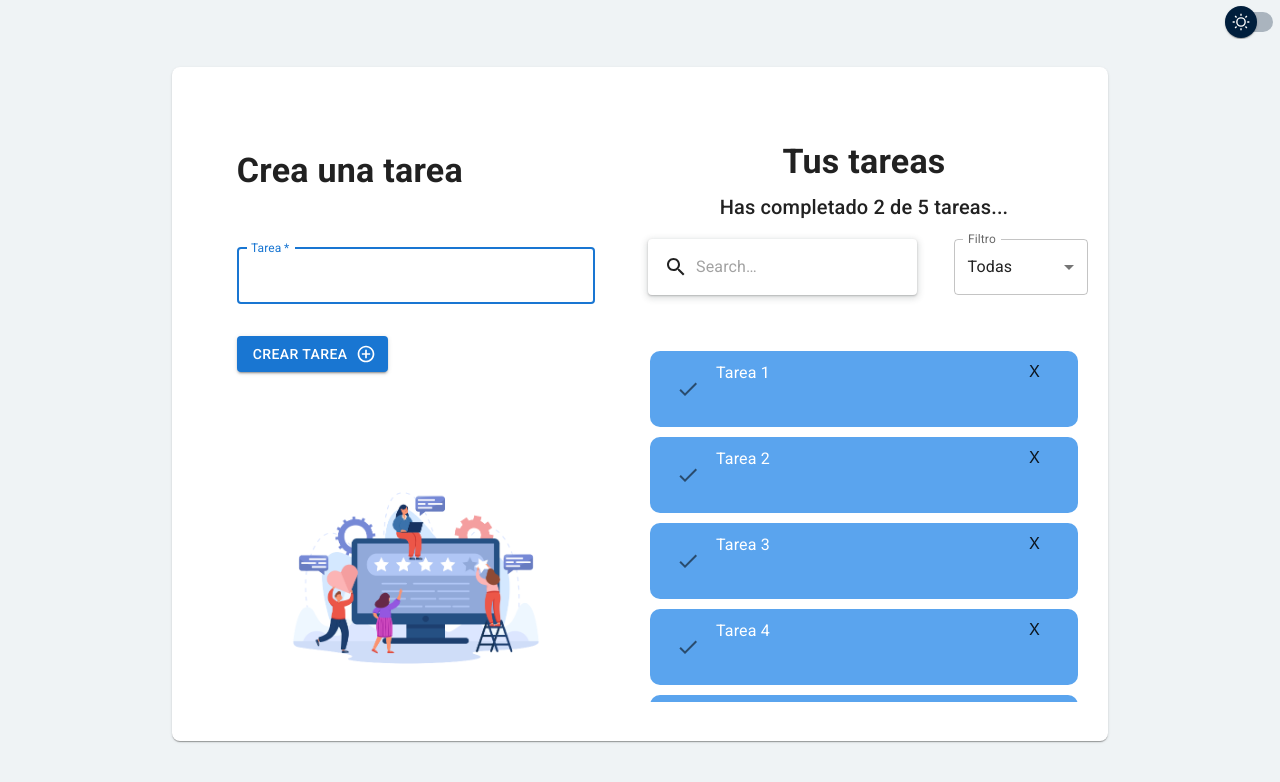
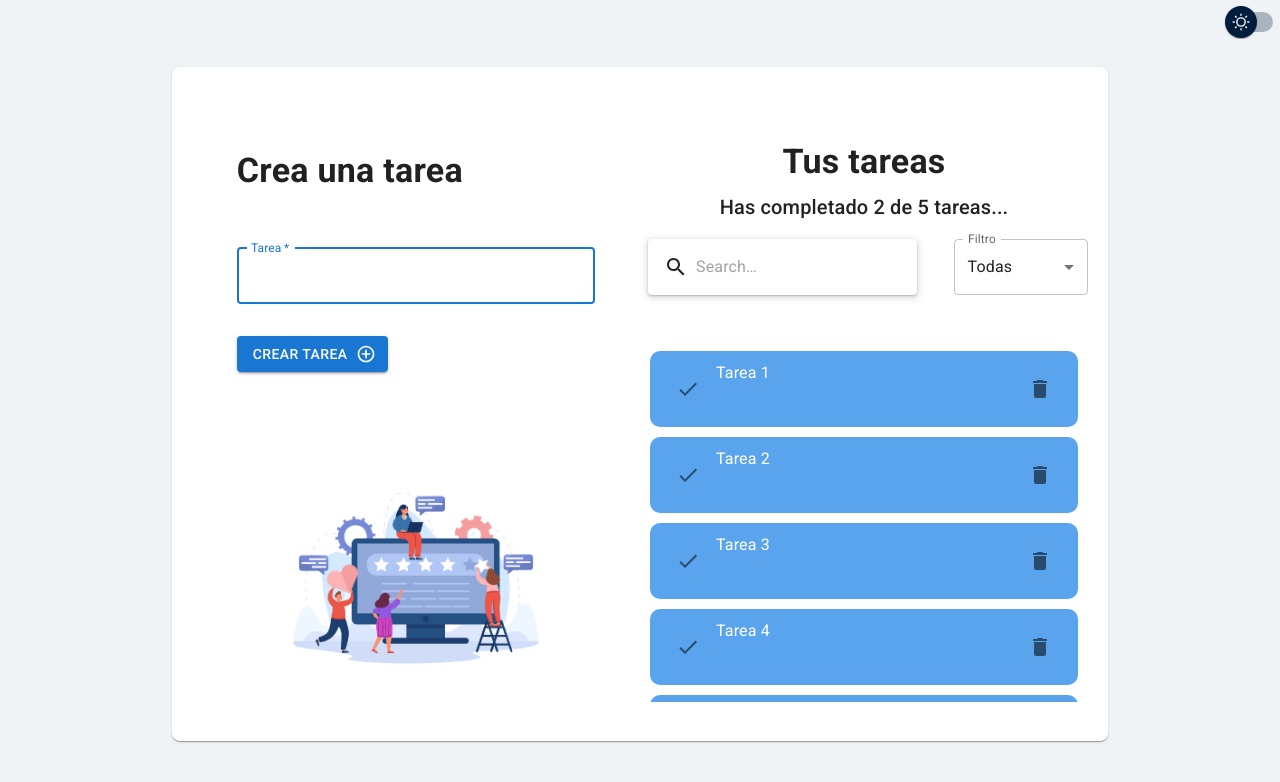
Before and after one commit to Bebeeloper/todo-machine, a React (Create React App) app: page / in a window 1280 px wide. Shown: the top 782 px of the page. Built offline with nearby package versions, Linux system fonts and the light colour scheme.

Commit message:
Deleting items

```diff
--- a/src/modules/ToDos/components/ToDoItem.tsx
+++ b/src/modules/ToDos/components/ToDoItem.tsx
@@ -6,6 +6,7 @@ import Box from '@mui/material/Box';
 import CheckIcon from '@mui/icons-material/Check';
 import Typography from '@mui/material/Typography';
 import IconButton from '@mui/material/IconButton';
+import DeleteIcon from '@mui/icons-material/Delete';
 import { palette_colors } from '../types/types';
 
 
@@ -26,14 +27,13 @@ const Btn = styled('div')(({ theme }) => ({
 }));
 
 function ToDoItem(props: ToDoItemType) {
-    const { index, text, mode, completeToDos, toDos, filterToDos, indexTodos} = props
+    const { index, text, mode, completeToDos, deleteToDos, toDos, filterToDos, indexTodos} = props
   return (
     <li style={{
       padding: '10px',
       margin: '10px',
       display: 'flex',
       borderRadius: '10px',
-      // backgroundColor: mode === false ? palette_colors.blue_background : palette_colors.dark_background
       backgroundColor: mode === false ?
                           filterToDos === 'all' ?
                             toDos[index].completed ? palette_colors.modal_background : palette_colors.blue_background
@@ -44,8 +44,6 @@ function ToDoItem(props: ToDoItemType) {
                             toDos[index].completed ? palette_colors.dark_background : palette_colors.dark_container
                           :
                             filterToDos === 'pending' ? palette_colors.dark_container : palette_colors.dark_background
-      // boxShadow: mode === false ? 'rgba(60, 64, 67, 0.3) 0px 1px 2px 0px, rgba(60, 64, 67, 0.15) 0px 2px 6px 2px' : 'none',
-      // boxShadow: mode === false ? 'rgba(0, 0, 0, 0.3) 1.95px 1.95px 2.6px' : 'none',
     }}>
       <Box sx={{
         padding: 1,
@@ -75,10 +73,21 @@ function ToDoItem(props: ToDoItemType) {
           {text}
         </Typography>
       </Box>
-      <Box sx={{
+      {/* <Box sx={{
         width: '10%'
       }}>
         <span>X</span>
+      </Box> */}
+      <Box sx={{
+        padding: 1,
+        width: '10%',
+        display: 'flex',
+        justifyContent: 'center',
+        alignItems: 'center'
+      }}>
+        <IconButton onClick={() => {deleteToDos(index)}} aria-label="delete" >
+          <DeleteIcon />
+        </IconButton>
       </Box>
     </li>
   )
--- a/src/modules/ToDos/container/ToDoContainer.tsx
+++ b/src/modules/ToDos/container/ToDoContainer.tsx
@@ -159,6 +159,36 @@ function ToDoContainer() {
     }
   }
 
+  const deleteToDos = (index: number) => {
+    switch (filterToDos) {
+      case 'all':
+        // const newToDos = [...toDos];
+        // newToDos.filter((todo, i) => i !== index);
+        setToDos(toDos.filter((todo, i) => i !== index));
+        console.log('index: ', index);
+        if (toDos[index].completed) {
+          setToDosCompleted(toDosCompleted.filter((todo) => todo.index_todos !== index));
+        }
+
+        // if (toDos[index].completed === true) {
+        //   setToDosCompleted(oldArray => [...oldArray, {index_todos: index, text: toDos[index].text, completed: true}]);
+        // }
+        break;
+      case 'completed':
+        // const newToDosCompleted = [...toDosCompleted];
+        // newToDosCompleted[index].completed = false;
+        // setToDosCompleted(newToDosCompleted.filter((todo: any) => todo.completed));
+        // break;
+      case 'pending':
+        // const newToDosPending = [...toDosPending];
+        // newToDosPending[index].completed = true;
+        // setToDosPending(newToDosPending.filter((todo: any) => !todo.completed));
+        // break;
+      default:
+        break;
+    }
+  }
+
   const filterValue: any = {
     "all": toDos.map((todo, index) => (
       <ToDoItem
@@ -167,6 +197,7 @@ function ToDoContainer() {
         text={todo.text}
         mode={mode}
         completeToDos={completeToDos}
+        deleteToDos={deleteToDos}
         toDos={toDos}
         filterToDos={filterToDos}
         indexTodos={toDos[index].index_todos}
@@ -179,6 +210,7 @@ function ToDoContainer() {
         text={todo.text}
         mode={mode}
         completeToDos={completeToDos}
+        deleteToDos={deleteToDos}
         toDos={toDos}
         filterToDos={filterToDos}
         indexTodos={toDos[index].index_todos}
@@ -191,6 +223,7 @@ function ToDoContainer() {
         text={todo.text}
         mode={mode}
         completeToDos={completeToDos}
+        deleteToDos={deleteToDos}
         toDos={toDos}
         filterToDos={filterToDos}
         indexTodos={toDos[index].index_todos}
@@ -280,37 +313,6 @@ function ToDoContainer() {
                     }}>
                       <ToDoList>
                         {
-                          // filterToDos === 'All' ?
-                          //   toDos.map((todo, index) => (
-                          //     <ToDoItem
-                          //       key={index}
-                          //       index={index}
-                          //       text={todo.text}
-                          //       mode={mode}
-                          //       completeToDos={completeToDos}
-                          //       toDos={toDos}
-                          //     />
-                          //   )) : filterToDos === 'Completed' ?
-                          //         toDosCompleted.map((todo, index) => (
-                          //           <ToDoItem
-                          //             key={index}
-                          //             index={index}
-                          //             text={todo.text}
-                          //             mode={mode}
-                          //             completeToDos={completeToDos}
-                          //             toDos={toDos}
-                          //           />
-                          //         )) :
-                          //         toDosPending.map((todo, index) => (
-                          //           <ToDoItem
-                          //             key={index}
-                          //             index={index}
-                          //             text={todo.text}
-                          //             mode={mode}
-                          //             completeToDos={completeToDos}
-                          //             toDos={toDos}
-                          //           />
-                          //         ))
                           filterValue[filterToDos]
                         }
                         {/* {toDos.map((todo, index) => (
@@ -392,6 +394,7 @@ function ToDoContainer() {
                           text={todo.text}
                           mode={mode}
                           completeToDos={completeToDos}
+                          deleteToDos={deleteToDos}
                           toDos={toDos}
                           filterToDos={filterToDos}
                           indexTodos={toDos[index].index_todos}
@@ -404,6 +407,7 @@ function ToDoContainer() {
                                 text={todo.text}
                                 mode={mode}
                                 completeToDos={completeToDos}
+                                deleteToDos={deleteToDos}
                                 toDos={toDos}
                                 filterToDos={filterToDos}
                                 indexTodos={toDos[index].index_todos}
@@ -416,6 +420,7 @@ function ToDoContainer() {
                                 text={todo.text}
                                 mode={mode}
                                 completeToDos={completeToDos}
+                                deleteToDos={deleteToDos}
                                 toDos={toDos}
                                 filterToDos={filterToDos}
                                 indexTodos={toDos[index].index_todos}
--- a/src/modules/ToDos/types/types.tsx
+++ b/src/modules/ToDos/types/types.tsx
@@ -10,6 +10,7 @@ export type ToDoItemType = {
     text: string;
     mode: boolean;
     completeToDos: (index: number, index_todos: number) => void
+    deleteToDos: (index: number) => void;
     toDos: ToDos;
     filterToDos: string;
     indexTodos: number;
```
